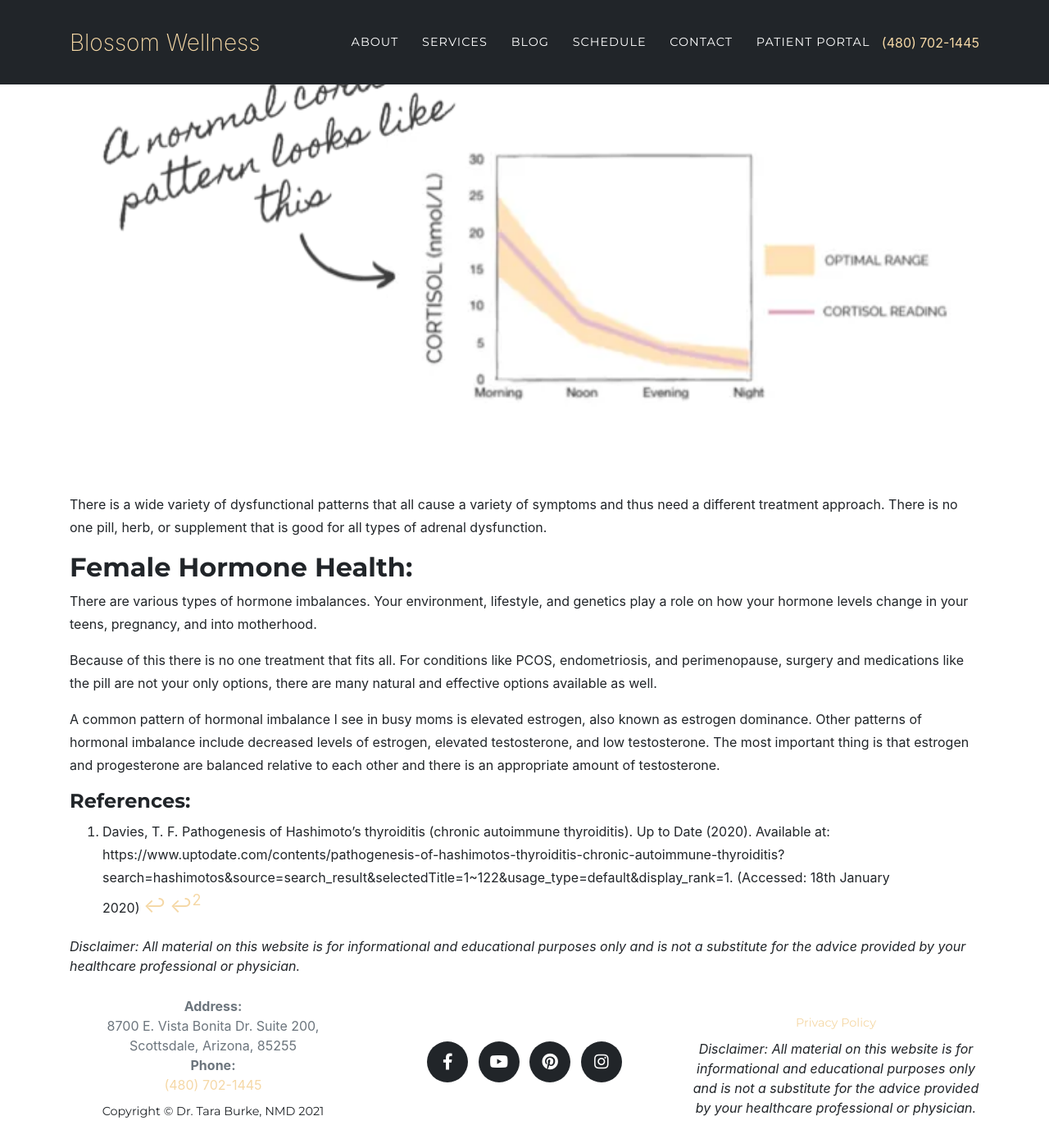
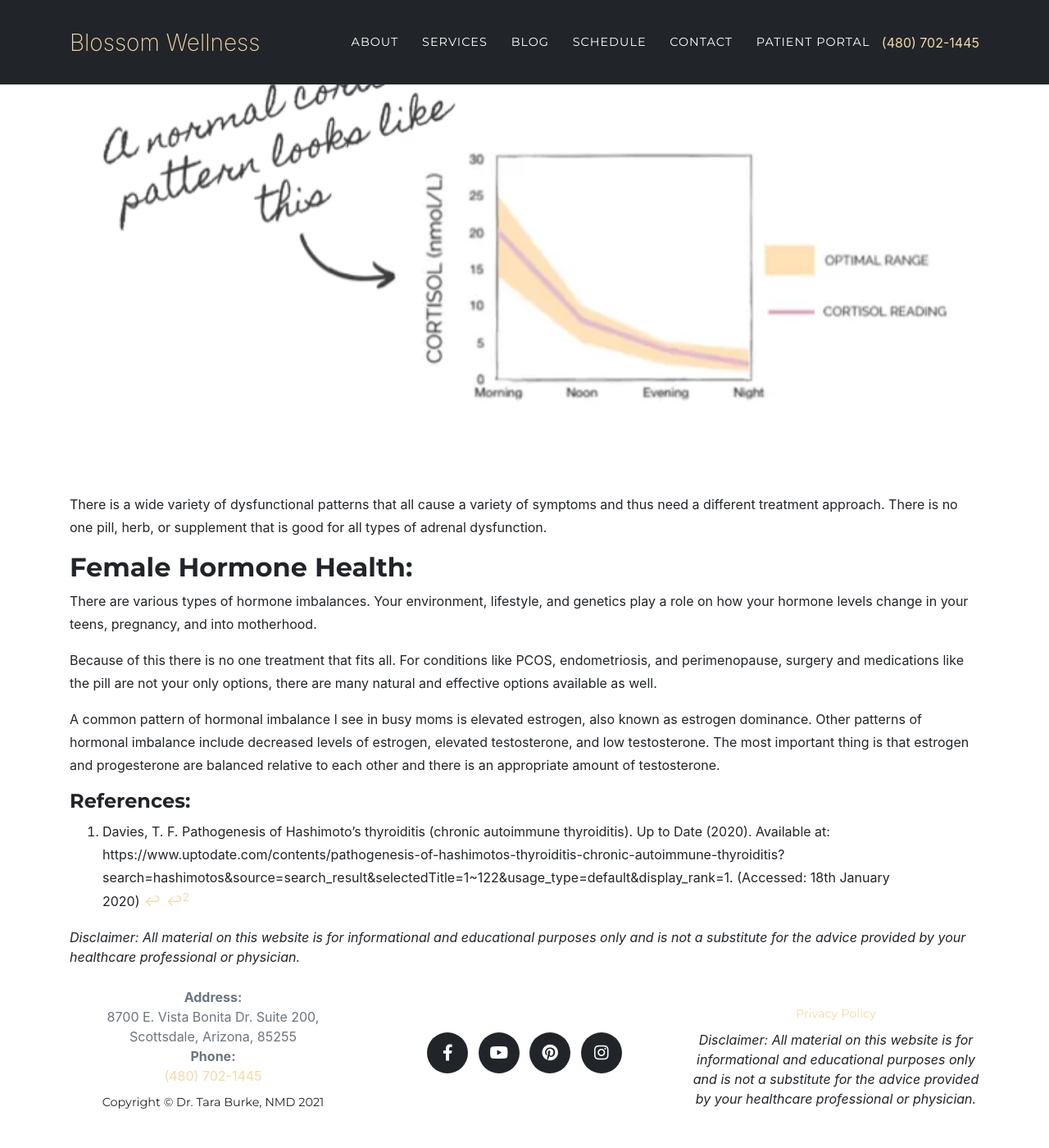
Before and after one commit to kburke8/drtaraburke, a Jekyll site: the page built from _posts/2020-01-19-top-health-concerns-in-busy-moms.md, in a window 1280 px wide and 1400 px high, scrolled down 1015 px. Shown: the whole window at 82% size. Built offline with Jekyll 4.4.1, drawn with Linux system fonts in a browser that asks for light colours; nearby versions of some CDN libraries; some web fonts are replaced; library files that are not in the unit come from our copies; a script that is not in the unit is left out.

Commit message:
revert size change

```diff
--- a/_sass/base/_page.scss
+++ b/_sass/base/_page.scss
@@ -75,5 +75,7 @@ img::-moz-selection {
 }
 
 .reversefootnote{
-  font-size: 1.5em;
+  font-size: 1.1em;
+  margin-left: 1px;
+  margin-right: 1px;
 }
```
